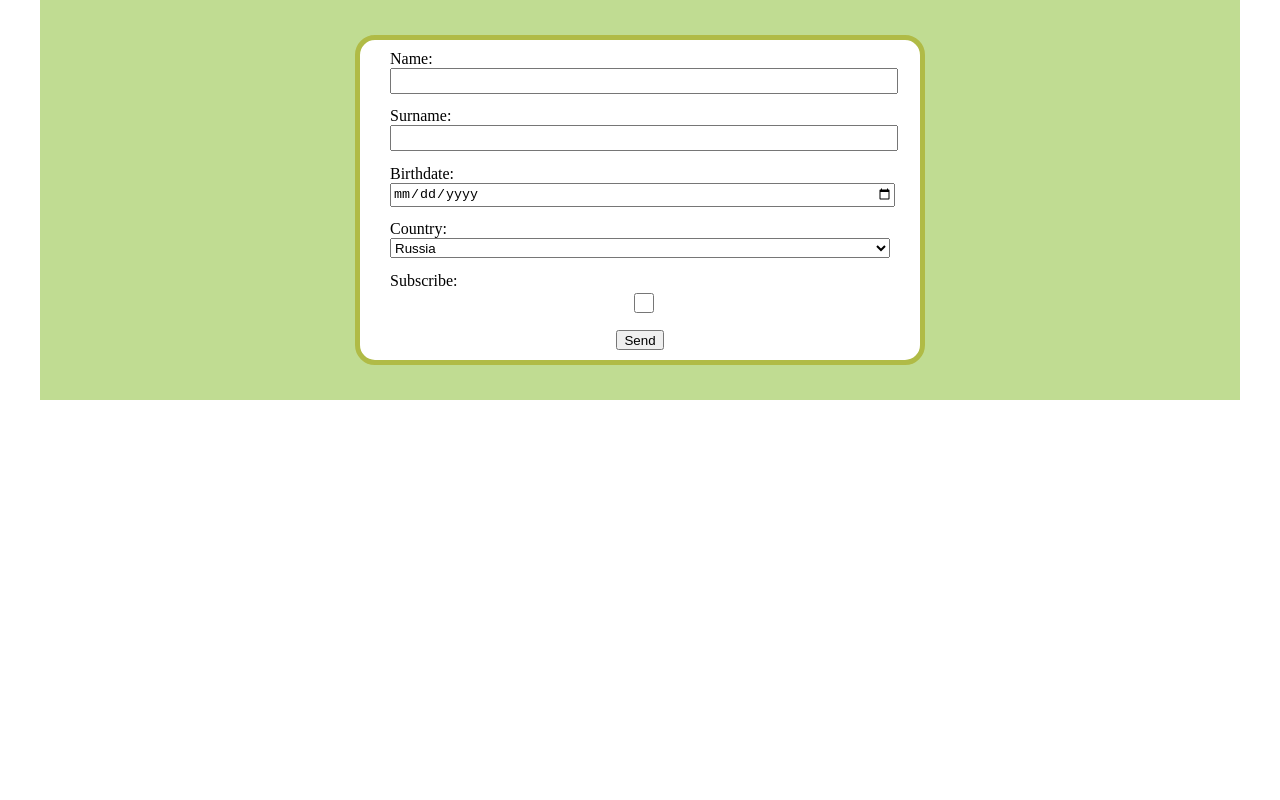
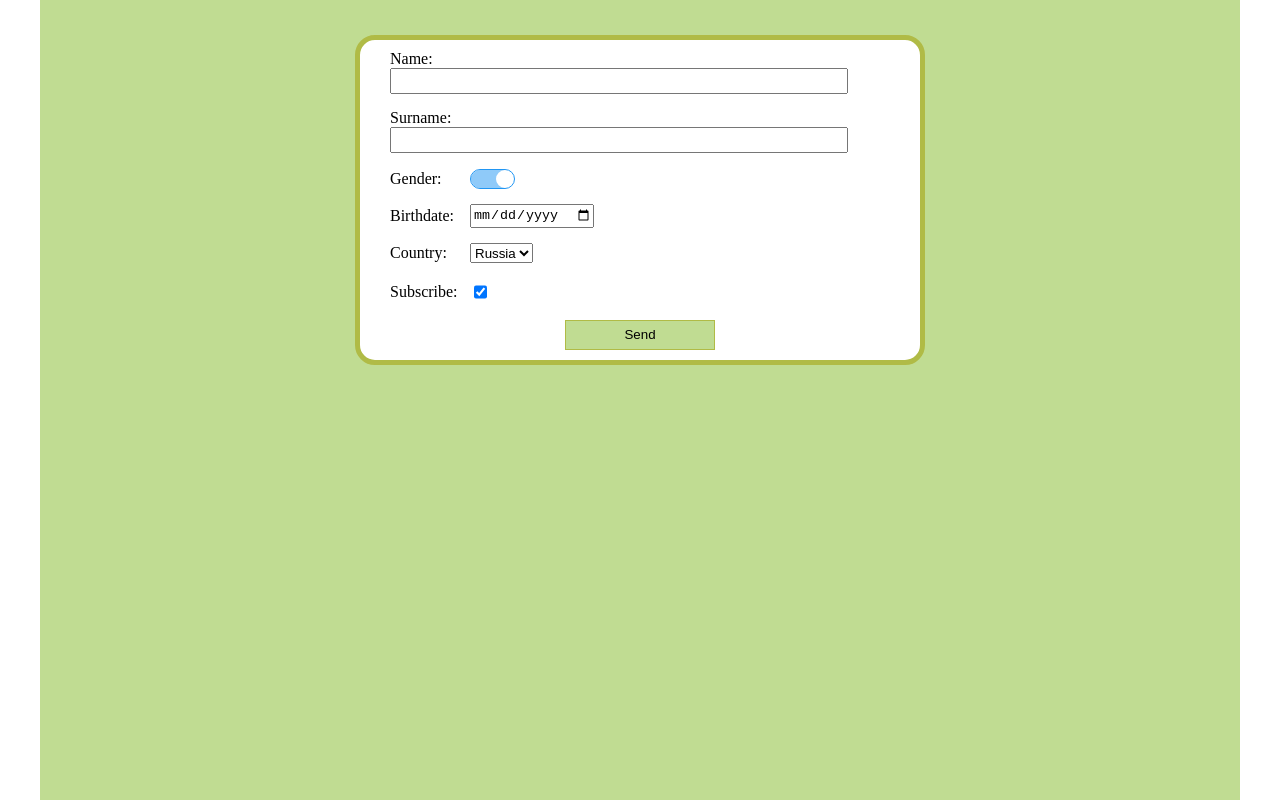
Before and after one commit to tonKristall/react, a React app: page / in a window 1280 px wide. Built offline with nearby package versions, Linux system fonts and the light colour scheme.

Commit message:
feat: add switcher and  styles for form

```diff
--- a/src/components/cards/cards.scss
+++ b/src/components/cards/cards.scss
@@ -5,7 +5,6 @@
   max-width: 1200px;
   flex-wrap: wrap;
 }
-
 .card {
   margin: 10px 10px;
   width: 280px;
--- a/src/components/form/form.scss
+++ b/src/components/form/form.scss
@@ -1,4 +1,4 @@
-@import '../../mixins.scss';
+@import "../../mixins.scss";
 
 .form {
   @include flex-row(center, center);
@@ -22,10 +22,16 @@
   width: 100%;
   height: 100%;
 
-    label,
-    input,
-    select {
+  label {
     width: 100%;
+    @include flex-row(flex-start, center);
+    flex-wrap: wrap;
+    text-transform: capitalize;
+
+    span {
+      display: inline-block;
+      width: 80px;
+    }
   }
 
   input,
@@ -33,35 +39,37 @@
     height: 20px;
   }
 
-    label {
-      text-transform: capitalize;
+  input {
+    &.form__button {
+      width: 150px;
+      height: 30px;
+      background-color: #c0dc92;
+      border: 1px solid #b0bb46;
+      cursor: pointer;
+
+      &:active {
+        background-color: #b0bb46;
       }
-
-    select {
-      display: block;
+    }
   }
 }
 
-  .search-bar__input {
-    padding: 0;
-    width: 100%;
-    height: 100%;
-    border: 0 solid transparent;
-    border-left-width: 20px;
-    border-right-width: 10px;
-    outline: 0;
-    font-family: Arial,sans-serif;
-    font-size: 18px;
-    border-radius: 20px;
+.input-text {
+  width: 90%;
 }
 
-  .search-bar__button {
-    @include flex-row(center, center);
-    padding: 0 10px;
-    height: 100%;
-    text-transform: capitalize;
-    font-family: Arial,sans-serif;
-    font-size: 18px;
-    background-color: #b0bb46;
-    cursor: pointer;
+.switch {
+  margin: 0;
+  appearance: none;
+  width: 45px;
+  border-radius: 25px;
+  background-color: white;
+  box-shadow: inset 25px 0px 0px 0px rgba(33, 150, 243, 0.5);
+  border: 1px solid rgba(33, 150, 243, 1);
+  transition: 0.2s;
+
+  &:checked {
+    box-shadow: inset -25px 0px 0px 0px rgb(224, 168, 168);
+    border: 1px solid rgb(255, 163, 163);
   }
+}
--- a/src/components/form/form.tsx
+++ b/src/components/form/form.tsx
@@ -11,11 +11,12 @@ export default function Form(props: IFormProps): JSX.Element {
   const [surname, setSurname] = useState('');
   const [birthdate, setBirthdate] = useState('');
   const [country, setCountry] = useState('Russia');
-  const [subscribe, setSubscribe] = useState(false);
+  const [subscribe, setSubscribe] = useState(true);
+  const [gender, setGender] = useState('Male');
   const handleSubmit = (event: { preventDefault: () => void; }) => {
     event.preventDefault();
     props.setUsersData((state: Record<string, unknown>[]) => [...state, {
-      name, surname, birthdate, country, subscribe,
+      name, surname, gender, birthdate, country, subscribe,
     }]);
   };
 
@@ -24,8 +25,9 @@ export default function Form(props: IFormProps): JSX.Element {
       <div className="form__wrapper">
         <form className="form__form" onSubmit={handleSubmit}>
           <label htmlFor="name">
-            name:
+            <span>name:</span>
             <input
+              className="input-text"
               type="text"
               name="name"
               value={name}
@@ -35,8 +37,9 @@ export default function Form(props: IFormProps): JSX.Element {
             />
           </label>
           <label htmlFor="surname">
-            surname:
+            <span>surname:</span>
             <input
+            className="input-text"
               type="text"
               name="surname"
               value={surname}
@@ -45,8 +48,20 @@ export default function Form(props: IFormProps): JSX.Element {
               }}
             />
           </label>
+          <label htmlFor="gender">
+            <span>gender:</span>
+            <input
+              className="switch"
+              type="checkbox"
+              name="gender"
+              value={gender}
+              onChange={() => {
+                setGender((prev) => (prev === 'Male')?'Female':'Male');
+              }}
+            />
+          </label>
           <label htmlFor="birthdate">
-            birthdate:
+            <span>birthdate:</span>
             <input
               type="date"
               name="birthdate"
@@ -57,7 +72,7 @@ export default function Form(props: IFormProps): JSX.Element {
             />
           </label>
           <label htmlFor="country">
-            country:
+            <span>country:</span>
             <select
               name="coutry"
               value={country}
@@ -71,7 +86,7 @@ export default function Form(props: IFormProps): JSX.Element {
             </select>
           </label>
           <label htmlFor="subscribe">
-            subscribe:
+            <span>subscribe:</span>
             <input
               type="checkbox"
               name="subscribe"
@@ -82,7 +97,7 @@ export default function Form(props: IFormProps): JSX.Element {
             />
           </label>
           <div>
-            <input type="submit" value="Send" />
+            <input className="form__button" type="submit" value="Send" />
           </div>
         </form>
       </div>
--- a/src/index.ts
+++ b/src/index.ts
@@ -1,4 +1,4 @@
-import ReactDOM from 'react-dom';
-import App from './app';
+import ReactDOM from "react-dom";
+import App from "./app";
 
-ReactDOM.render(App(), document.querySelector('.app'));
+ReactDOM.render(App(), document.querySelector(".app"));
--- a/src/styles.scss
+++ b/src/styles.scss
@@ -10,5 +10,6 @@
   margin: 0 auto;
   width: 100%;
   max-width: 1200px;
+  min-height: 100vh;
   background-color: #c0dc92;
 }
```
Lines whose indentation alone changed are shown as unchanged.
